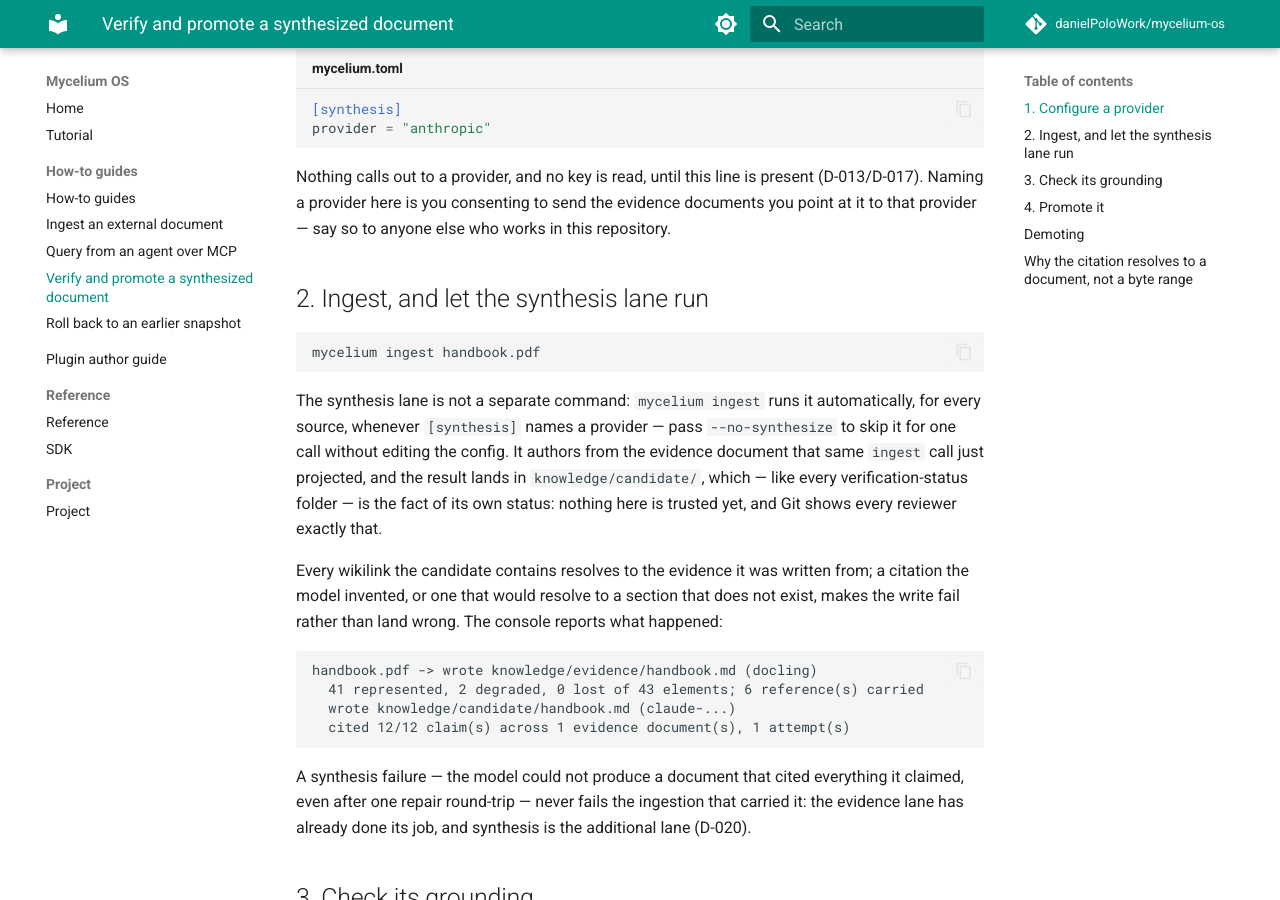
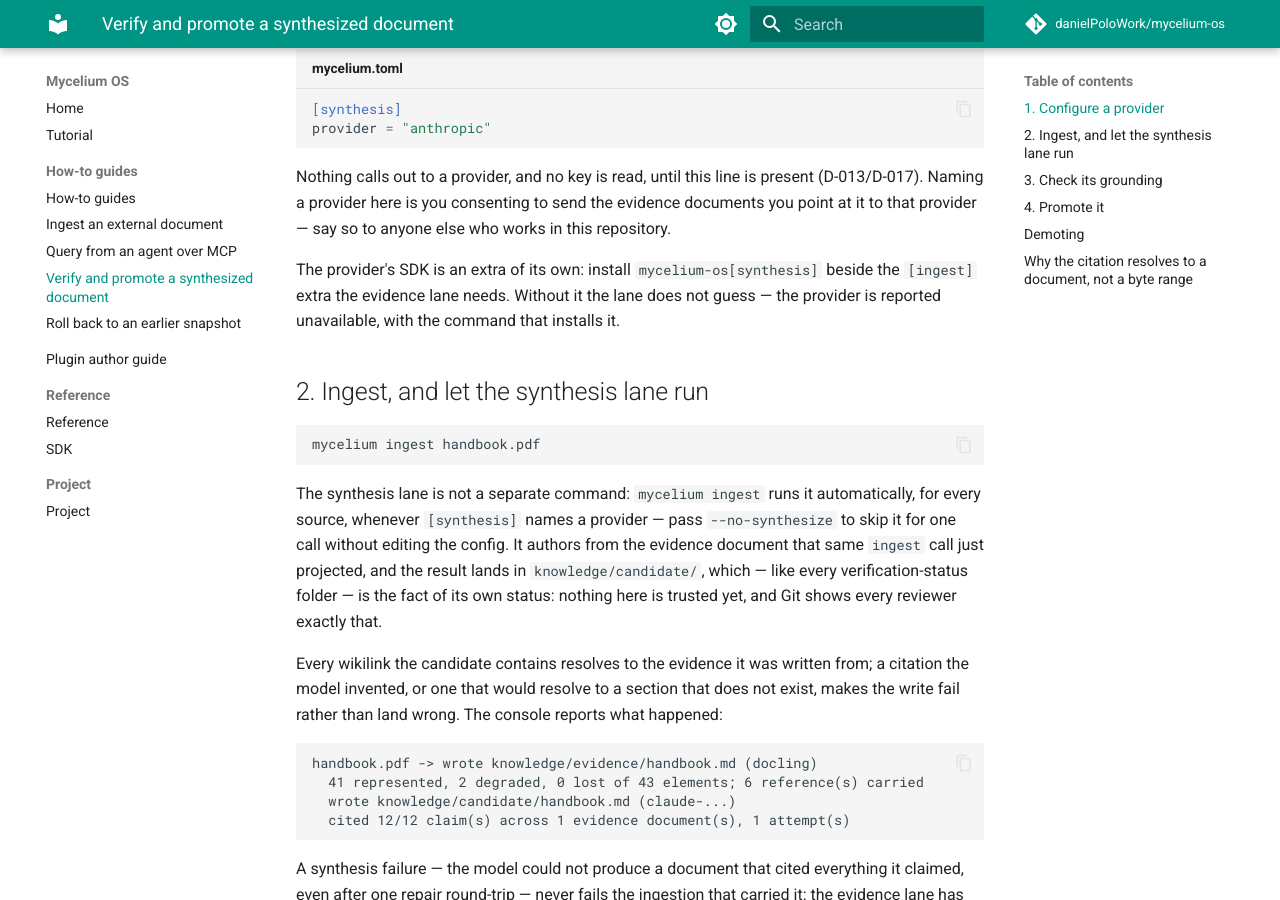
Before and after one commit to danielPoloWork/mycelium-os, an MkDocs documentation site: the page built from docs-site/how-to/verify-and-promote.md, in a window 1280 px wide and 900 px high, scrolled down 366 px. Built offline with MkDocs 1.6.1 and Material for MkDocs 9.7.7, drawn with Linux system fonts in a browser that asks for light colours; comment, search, counter and statistics services are not loaded.

Commit message:
docs(site): say which extra the synthesis provider's SDK comes from
The ingest extra carried anthropic by mistake from roadmap 4.4 until the
previous commit, so a reader who followed the ingestion how-to and then
named a provider never needed [synthesis]. Now they do, and the page that
walks them through the lane says so; the provider's own error already
names the extra.

Refs: #207, roadmap 8.2

Co-Authored-By: Claude Opus 5.5 <noreply@anthropic.com>

```diff
--- a/docs-site/how-to/verify-and-promote.md
+++ b/docs-site/how-to/verify-and-promote.md
@@ -16,6 +16,10 @@ provider = "anthropic"
 Nothing calls out to a provider, and no key is read, until this line is present
 (D-013/D-017). Naming a provider here is you consenting to send the evidence documents
 you point at it to that provider — say so to anyone else who works in this repository.
+
+The provider's SDK is an extra of its own: install `mycelium-os[synthesis]` beside the
+`[ingest]` extra the evidence lane needs. Without it the lane does not guess — the provider
+is reported unavailable, with the command that installs it.
 
 ## 2. Ingest, and let the synthesis lane run
 
```
